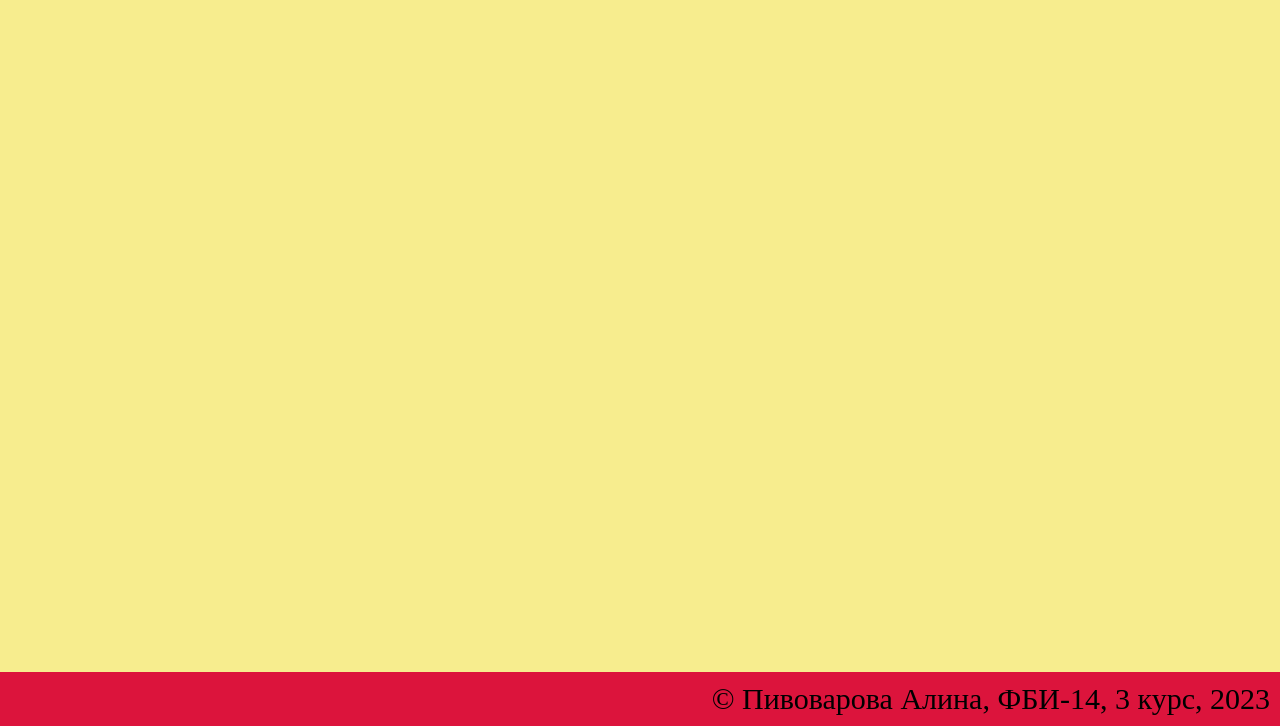
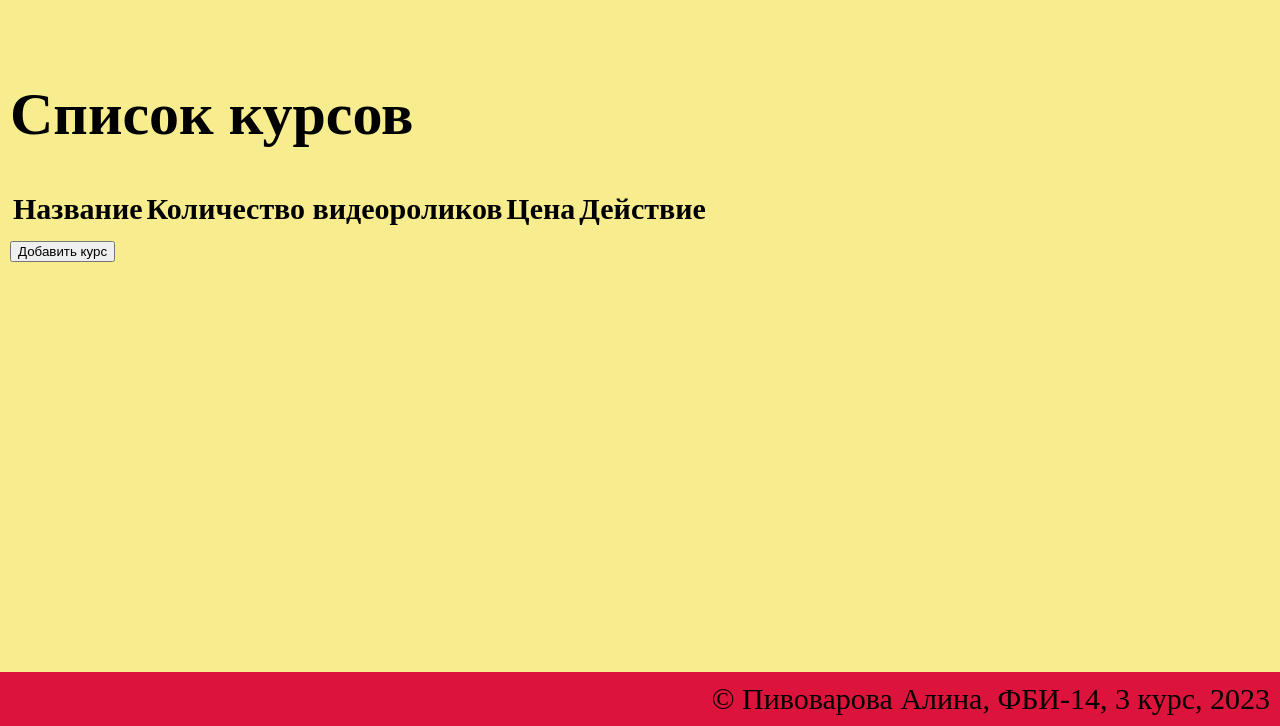
Before and after one commit to AlinaPivovarova/web-programming-labs-2, a Python web app: template templates/lab8/index.html in a window 1280 px wide. Shown: the part 74-800 px from the top of the page. Run offline with Jinja, Linux system fonts and the light colour scheme; the template is opened without the code that fills it, so the values that code supplies are empty.

Commit message:
Вывод таблицы

```diff
--- a/templates/lab8/index.html
+++ b/templates/lab8/index.html
@@ -3,7 +3,29 @@
 {% block lab %}Лабораторная работа 8{% endblock %}
 
 {% block script %}
+<script src="{{ url_for('static', filename='lab8/main.js') }}"></script>
 {% endblock %}
 
 {% block main %}
+<h1>Список курсов</h1>
+
+    <table>
+        <thead>
+            <tr>
+                <th>Название</th>
+                <th>Количество видеороликов</th>
+                <th>Цена</th>
+                <th>Действие</th>
+            </tr>
+        </thead>
+        <tbody id="course-list"></tbody>
+    </table>
+
+    <script>
+        fillCourseList();
+    </script>
+
+    <div>
+        <button onclick="addCourse()">Добавить курс</button>
+    </div>
 {% endblock %}
```
